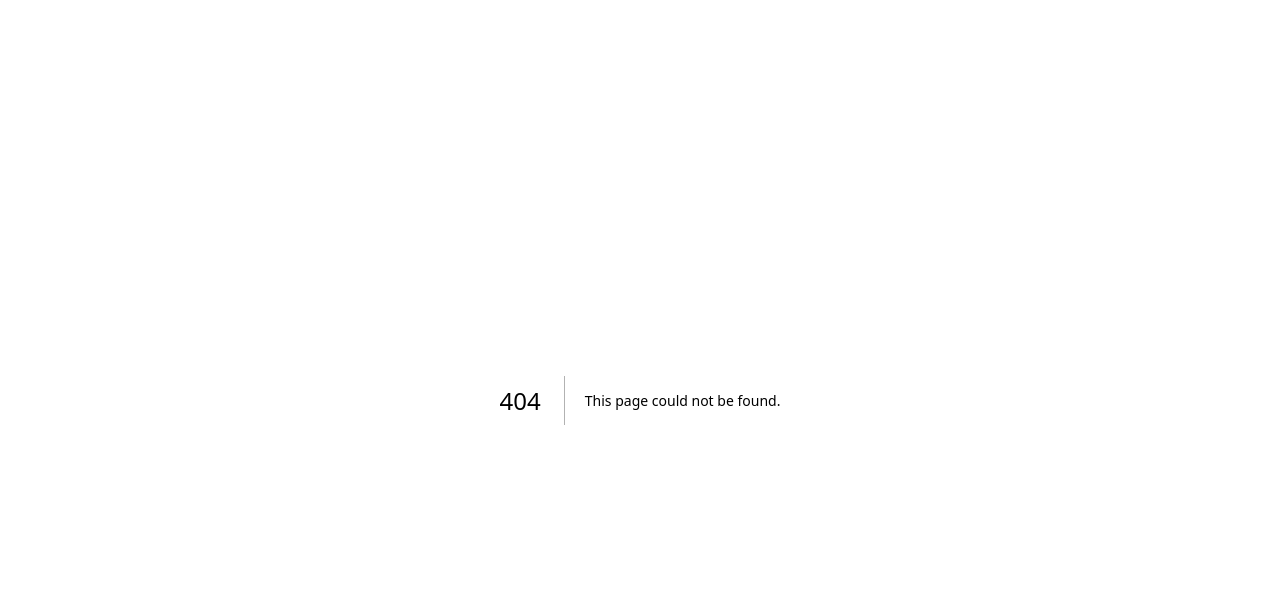
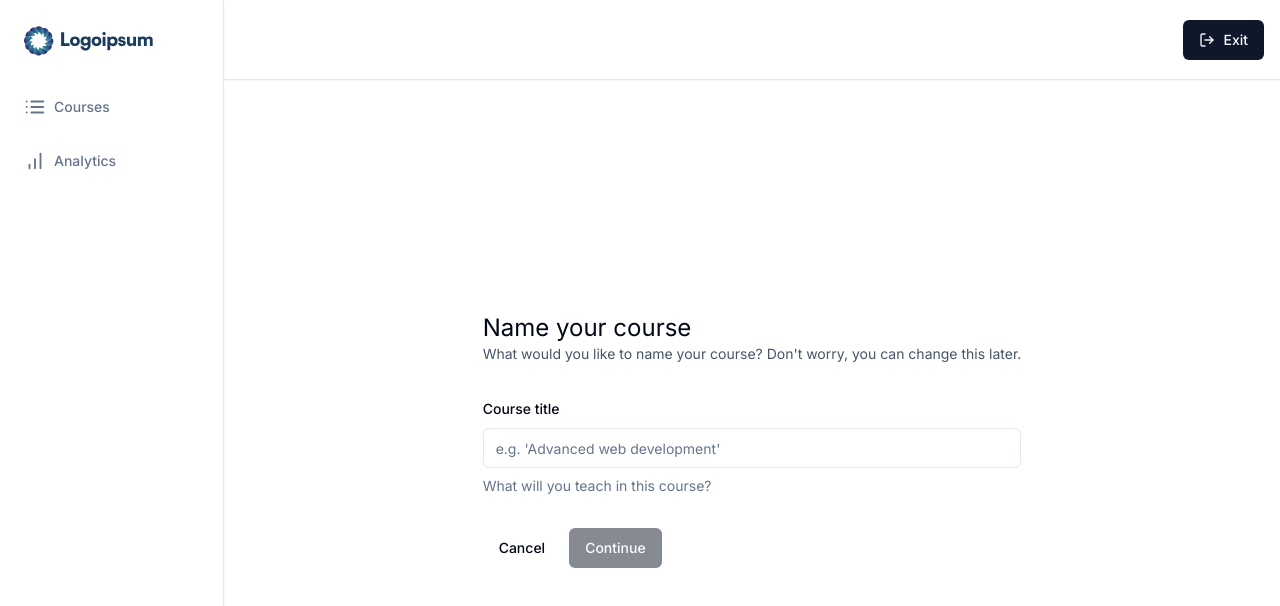
Before and after one commit to lzzzzl/lms-learn, a Next.js app: page /teacher/create in a window 1280 px wide. Before the commit this address had no page. Shown: the top 606 px of the page. Built offline with nearby package versions, Linux system fonts and the light colour scheme.

Commit message:
Course Creation UI

```diff
--- a/app/(dashboard)/(routes)/teacher/courses/page.tsx
+++ b/app/(dashboard)/(routes)/teacher/courses/page.tsx
@@ -1,9 +1,14 @@
+import { Button } from "@/components/ui/button";
+import Link from "next/link";
+
 const CoursesPage = () => {
   return (
-    <div>
-      Courses page!
+    <div className="p-6">
+      <Link href="/teacher/create">
+        <Button>New Course</Button>
+      </Link>
     </div>
   );
-}
+};
 
 export default CoursesPage;
--- /dev/null
+++ b/app/(dashboard)/(routes)/teacher/create/page.tsx
@@ -0,0 +1,111 @@
+"use client";
+
+import { zodResolver } from "@hookform/resolvers/zod";
+import axios from "axios";
+import Link from "next/link";
+import { useRouter } from "next/navigation";
+import { useForm } from "react-hook-form";
+import { toast } from "react-hot-toast";
+import * as z from "zod";
+
+import { Button } from "@/components/ui/button";
+import {
+  Form,
+  FormControl,
+  FormDescription,
+  FormField,
+  FormItem,
+  FormLabel,
+  FormMessage
+} from "@/components/ui/form";
+import { Input } from "@/components/ui/input";
+
+const formSchema = z.object({
+  title: z.string().min(1, {
+    message: "Title is required",
+  }),
+});
+
+const CreatePage = () => {
+  const router = useRouter();
+  const form = useForm<z.infer<typeof formSchema>>({
+    resolver: zodResolver(formSchema),
+    defaultValues: {
+      title: ""
+    },
+  });
+
+  const { isSubmitting, isValid } = form.formState;
+
+  const onSubmit = async (values: z.infer<typeof formSchema>) => {
+    try {
+      const response = await axios.post("/api/course", values);
+      router.push(`/teacher/courses/${response.data.id}`);
+    } catch {
+      toast.error("Something went wrong");
+    }
+  }
+
+  return (
+    <div className="max-w-5xl mx-auto flex md:items-center
+    md:justify-center h-full p-6">
+      <div>
+        <h1 className="text-2xl">
+          Name your course
+        </h1>
+        <p className="text-sm text-slate-600">
+          What would you like to name your course? Don&apos;t worry,
+          you can change this later.
+        </p>
+        <Form {...form}>
+          <form
+            onSubmit={form.handleSubmit(onSubmit)}
+            className="space-y-8 mt-8"
+          >
+            <FormField
+              control={form.control}
+              name="title"
+              render={({field}) => (
+                <FormItem>
+                  <FormLabel>
+                    Course title
+                  </FormLabel>
+                  <FormControl>
+                    <Input
+                      disabled={isSubmitting}
+                      placeholder="e.g. 'Advanced web development'"
+                      {...field}
+                    >
+                    </Input>
+                  </FormControl>
+                  <FormDescription>
+                    What will you teach in this course?
+                  </FormDescription>
+                  <FormMessage />
+                </FormItem>
+              )}
+            />
+            <div className="flex items-center gap-x-2">
+              <Link href="/">
+                <Button
+                  type="button"
+                  variant="ghost"
+                >
+                  Cancel
+                </Button>
+              </Link>
+              <Button
+                type="submit"
+                disabled={!isValid || isSubmitting}
+              >
+                Continue
+              </Button>
+            </div>
+          </form>
+        </Form>
+      </div>
+    </div>
+  );
+}
+
+export default CreatePage;
--- a/app/layout.tsx
+++ b/app/layout.tsx
@@ -1,3 +1,4 @@
+import { ToastProvider } from "@/components/providers/toaster-provider";
 import { ClerkProvider } from "@clerk/nextjs";
 import type { Metadata } from "next";
 import { Inter } from "next/font/google";
@@ -18,7 +19,10 @@
   return (
     <ClerkProvider>
       <html lang="en">
-        <body className={inter.className}>{children}</body>
+        <body className={inter.className}>
+          <ToastProvider />
+          {children}
+        </body>
       </html>
     </ClerkProvider>
   );
--- /dev/null
+++ b/components/providers/toaster-provider.tsx
@@ -0,0 +1,7 @@
+"use client";
+
+import { Toaster } from "react-hot-toast";
+
+export const ToastProvider = () => {
+  return <Toaster />
+}
--- /dev/null
+++ b/components/ui/form.tsx
@@ -0,0 +1,176 @@
+import * as React from "react"
+import * as LabelPrimitive from "@radix-ui/react-label"
+import { Slot } from "@radix-ui/react-slot"
+import {
+  Controller,
+  ControllerProps,
+  FieldPath,
+  FieldValues,
+  FormProvider,
+  useFormContext,
+} from "react-hook-form"
+
+import { cn } from "@/lib/utils"
+import { Label } from "@/components/ui/label"
+
+const Form = FormProvider
+
+type FormFieldContextValue<
+  TFieldValues extends FieldValues = FieldValues,
+  TName extends FieldPath<TFieldValues> = FieldPath<TFieldValues>
+> = {
+  name: TName
+}
+
+const FormFieldContext = React.createContext<FormFieldContextValue>(
+  {} as FormFieldContextValue
+)
+
+const FormField = <
+  TFieldValues extends FieldValues = FieldValues,
+  TName extends FieldPath<TFieldValues> = FieldPath<TFieldValues>
+>({
+  ...props
+}: ControllerProps<TFieldValues, TName>) => {
+  return (
+    <FormFieldContext.Provider value={{ name: props.name }}>
+      <Controller {...props} />
+    </FormFieldContext.Provider>
+  )
+}
+
+const useFormField = () => {
+  const fieldContext = React.useContext(FormFieldContext)
+  const itemContext = React.useContext(FormItemContext)
+  const { getFieldState, formState } = useFormContext()
+
+  const fieldState = getFieldState(fieldContext.name, formState)
+
+  if (!fieldContext) {
+    throw new Error("useFormField should be used within <FormField>")
+  }
+
+  const { id } = itemContext
+
+  return {
+    id,
+    name: fieldContext.name,
+    formItemId: `${id}-form-item`,
+    formDescriptionId: `${id}-form-item-description`,
+    formMessageId: `${id}-form-item-message`,
+    ...fieldState,
+  }
+}
+
+type FormItemContextValue = {
+  id: string
+}
+
+const FormItemContext = React.createContext<FormItemContextValue>(
+  {} as FormItemContextValue
+)
+
+const FormItem = React.forwardRef<
+  HTMLDivElement,
+  React.HTMLAttributes<HTMLDivElement>
+>(({ className, ...props }, ref) => {
+  const id = React.useId()
+
+  return (
+    <FormItemContext.Provider value={{ id }}>
+      <div ref={ref} className={cn("space-y-2", className)} {...props} />
+    </FormItemContext.Provider>
+  )
+})
+FormItem.displayName = "FormItem"
+
+const FormLabel = React.forwardRef<
+  React.ElementRef<typeof LabelPrimitive.Root>,
+  React.ComponentPropsWithoutRef<typeof LabelPrimitive.Root>
+>(({ className, ...props }, ref) => {
+  const { error, formItemId } = useFormField()
+
+  return (
+    <Label
+      ref={ref}
+      className={cn(error && "text-destructive", className)}
+      htmlFor={formItemId}
+      {...props}
+    />
+  )
+})
+FormLabel.displayName = "FormLabel"
+
+const FormControl = React.forwardRef<
+  React.ElementRef<typeof Slot>,
+  React.ComponentPropsWithoutRef<typeof Slot>
+>(({ ...props }, ref) => {
+  const { error, formItemId, formDescriptionId, formMessageId } = useFormField()
+
+  return (
+    <Slot
+      ref={ref}
+      id={formItemId}
+      aria-describedby={
+        !error
+          ? `${formDescriptionId}`
+          : `${formDescriptionId} ${formMessageId}`
+      }
+      aria-invalid={!!error}
+      {...props}
+    />
+  )
+})
+FormControl.displayName = "FormControl"
+
+const FormDescription = React.forwardRef<
+  HTMLParagraphElement,
+  React.HTMLAttributes<HTMLParagraphElement>
+>(({ className, ...props }, ref) => {
+  const { formDescriptionId } = useFormField()
+
+  return (
+    <p
+      ref={ref}
+      id={formDescriptionId}
+      className={cn("text-sm text-muted-foreground", className)}
+      {...props}
+    />
+  )
+})
+FormDescription.displayName = "FormDescription"
+
+const FormMessage = React.forwardRef<
+  HTMLParagraphElement,
+  React.HTMLAttributes<HTMLParagraphElement>
+>(({ className, children, ...props }, ref) => {
+  const { error, formMessageId } = useFormField()
+  const body = error ? String(error?.message) : children
+
+  if (!body) {
+    return null
+  }
+
+  return (
+    <p
+      ref={ref}
+      id={formMessageId}
+      className={cn("text-sm font-medium text-destructive", className)}
+      {...props}
+    >
+      {body}
+    </p>
+  )
+})
+FormMessage.displayName = "FormMessage"
+
+export {
+  useFormField,
+  Form,
+  FormItem,
+  FormLabel,
+  FormControl,
+  FormDescription,
+  FormMessage,
+  FormField,
+}
--- /dev/null
+++ b/components/ui/input.tsx
@@ -0,0 +1,25 @@
+import * as React from "react"
+
+import { cn } from "@/lib/utils"
+
+export interface InputProps
+  extends React.InputHTMLAttributes<HTMLInputElement> {}
+
+const Input = React.forwardRef<HTMLInputElement, InputProps>(
+  ({ className, type, ...props }, ref) => {
+    return (
+      <input
+        type={type}
+        className={cn(
+          "flex h-10 w-full rounded-md border border-input bg-background px-3 py-2 text-sm ring-offset-background file:border-0 file:bg-transparent file:text-sm file:font-medium placeholder:text-muted-foreground focus-visible:outline-none focus-visible:ring-2 focus-visible:ring-ring focus-visible:ring-offset-2 disabled:cursor-not-allowed disabled:opacity-50",
+          className
+        )}
+        ref={ref}
+        {...props}
+      />
+    )
+  }
+)
+Input.displayName = "Input"
+
+export { Input }
--- /dev/null
+++ b/components/ui/label.tsx
@@ -0,0 +1,26 @@
+"use client"
+
+import * as React from "react"
+import * as LabelPrimitive from "@radix-ui/react-label"
+import { cva, type VariantProps } from "class-variance-authority"
+
+import { cn } from "@/lib/utils"
+
+const labelVariants = cva(
+  "text-sm font-medium leading-none peer-disabled:cursor-not-allowed peer-disabled:opacity-70"
+)
+
+const Label = React.forwardRef<
+  React.ElementRef<typeof LabelPrimitive.Root>,
+  React.ComponentPropsWithoutRef<typeof LabelPrimitive.Root> &
+    VariantProps<typeof labelVariants>
+>(({ className, ...props }, ref) => (
+  <LabelPrimitive.Root
+    ref={ref}
+    className={cn(labelVariants(), className)}
+    {...props}
+  />
+))
+Label.displayName = LabelPrimitive.Root.displayName
+
+export { Label }
```
Also changed, not shown: package.json (+7 -1 lines), 1 other file (tests, documents, lock files or other folders).
